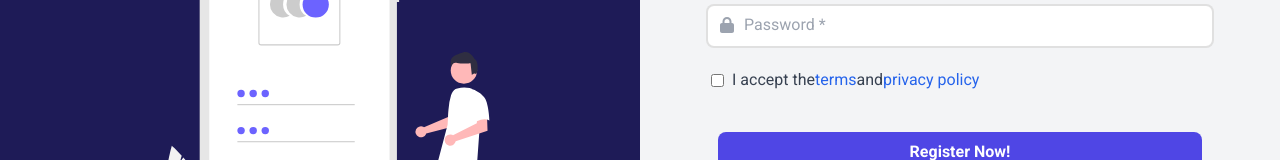
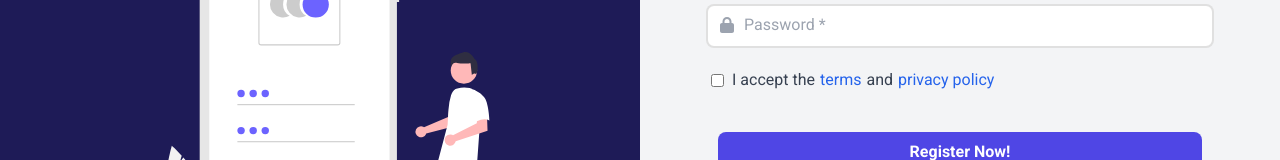
Before and after one commit to Byron-Poveda/goit-react-hw-02-phonebook, a React (Create React App) app: page /goit-react-hw-08-phonebook/signup in a window 1280 px wide. Shown: the part 420-580 px from the top of the page. Built offline with nearby package versions, Linux system fonts and the light colour scheme; a web font is replaced by a local one.

Commit message:
mx terms

```diff
--- a/src/pages/SignUp/SignUp.jsx
+++ b/src/pages/SignUp/SignUp.jsx
@@ -118,7 +118,7 @@ function SignUp() {
                               href='https://www.whatsapp.com/legal/terms-of-service?lang=es_LA'
                               target='_blank'
                               rel="noreferrer"
-                              className="text-blue-600 hover:text-blue-700 hover:underline"
+                              className="text-blue-600 hover:text-blue-700 hover:underline mx-[5px]"
                             >
                               terms
                             </a>
@@ -126,7 +126,7 @@ function SignUp() {
                             <a href='https://faq.whatsapp.com/595724415641642'
                               target='_blank'
                               rel="noreferrer"
-                              className="text-blue-600 hover:text-blue-700 hover:underline"
+                              className="text-blue-600 hover:text-blue-700 hover:underline ml-[5px]"
                             >
                               privacy policy
                             </a>
```
